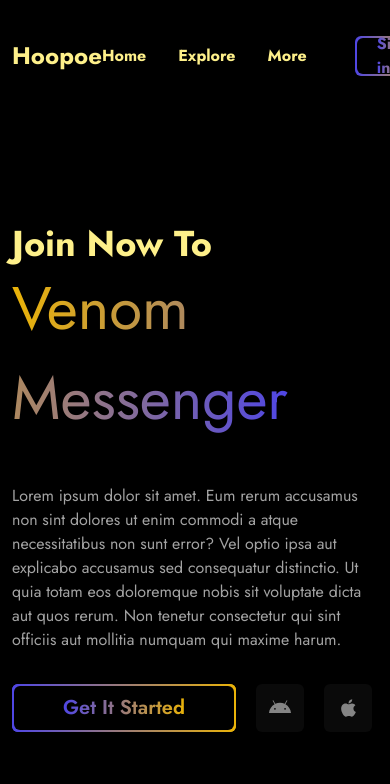
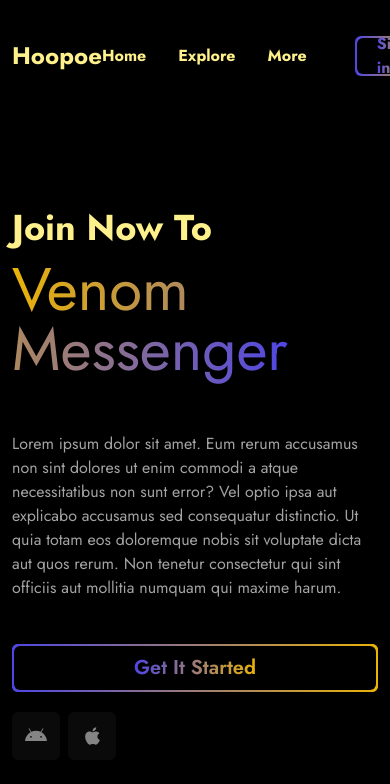
Before and after one commit to saeeda7n/hoopes-landing-page, a website: page src/index.html in a window 390 px wide. Shown: the top 784 px of the page. Drawn offline with nearby package versions, Linux system fonts and the light colour scheme.

Commit message:
responsive get started button

```diff
--- a/src/index.html
+++ b/src/index.html
@@ -41,10 +41,10 @@
             </div>
         </div>
     </header>
-    <section class="w-full flex flex-col justify-center py-24 min-h-[calc(100vh_-_7rem)]">
+    <section class="w-full flex flex-col justify-center gap-3 pt-24 pb-40 min-h-[calc(100vh_-_7rem)]">
         <span class="text-4xl font-bold text-yellow-200">Join Now To</span>
         <div>
-            <h1 class="inline text-6xl font-normal bg-gradient-to-l bg-clip-text text-transparent from-indigo-600 to-yellow-500 leading-normal">
+            <h1 class="inline text-6xl font-normal bg-gradient-to-l bg-clip-text text-transparent from-indigo-600 to-yellow-500 ">
                 Venom Messenger
             </h1>
         </div>
@@ -54,12 +54,12 @@
             nobis sit voluptate dicta aut quos rerum. Non tenetur consectetur qui sint officiis aut mollitia numquam qui
             maxime harum.
         </p>
-        <div class="flex gap-5 mt-8">
+        <div class="flex flex-col sm:flex-row gap-5 mt-8">
 
-            <div class="relative group w-56">
+            <div class="relative group sm:w-56 w-full">
                 <div class="absolute bg-gradient-to-l bg-[length:200%_100%] animate-[gradient_5s_ease_infinite] from-indigo-600 via-yellow-500 to-indigo-600 rounded-md transition top-0 left-0 right-0 bottom-0 group-hover:blur-lg blur-0">
                 </div>
-                <div class="h-12 bg-gradient-to-l bg-[length:200%_100%] animate-[gradient_5s_ease_infinite] from-indigo-600 via-yellow-500 to-indigo-600 group-hover:p-0 transition p-0.5 rounded-md hover:scale-105 transition cursor-pointer relative">
+                <div class="h-12 bg-gradient-to-l bg-[length:200%_100%] animate-[gradient_5s_ease_infinite] from-indigo-600 via-yellow-500 to-indigo-600 group-hover:p-0 transition p-0.5 rounded-md sm:hover:scale-105 transition cursor-pointer relative">
                     <div class="flex h-full w-full items-center justify-center rounded-md bg-black">
                         <a href="#"
                            class="text-xl font-semibold bg-gradient-to-l bg-[length:200%_100%] animate-[gradient_5s_ease_infinite] from-indigo-600 via-yellow-500 to-indigo-600 bg-clip-text text-transparent  leading-normal">
@@ -69,6 +69,7 @@
                 </div>
             </div>
 
+            <div class="flex gap-2">
                 <div class="bg-neutral-950 transition-all shadow-none ease-out hover:shadow-[0_0_20px_0px] hover:bg-black hover:shadow-neutral-800 flex w-12 flex-wrap overflow-hidden group hover:w-40 cursor-pointer items-center h-12 rounded-md">
                     <div class="flex items-center justify-center h-12 w-12">
                         <img src="./assets/icons/android.svg"
@@ -88,6 +89,8 @@
                 </div>
 
             </div>
+
+        </div>
     </section>
 </main>
 
```
Also changed, not shown: src/assets/css/output.css. Lines whose indentation alone changed are shown as unchanged.
